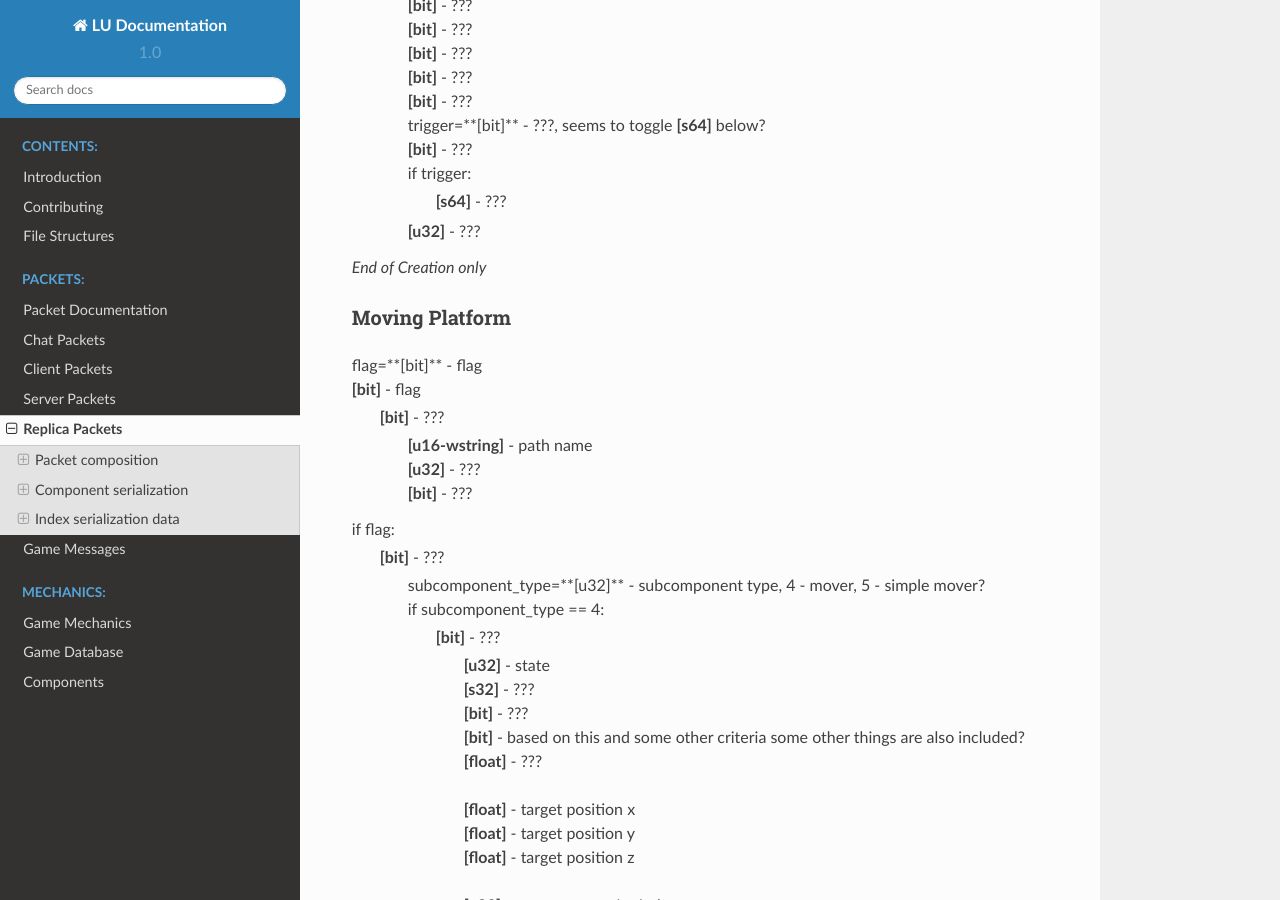
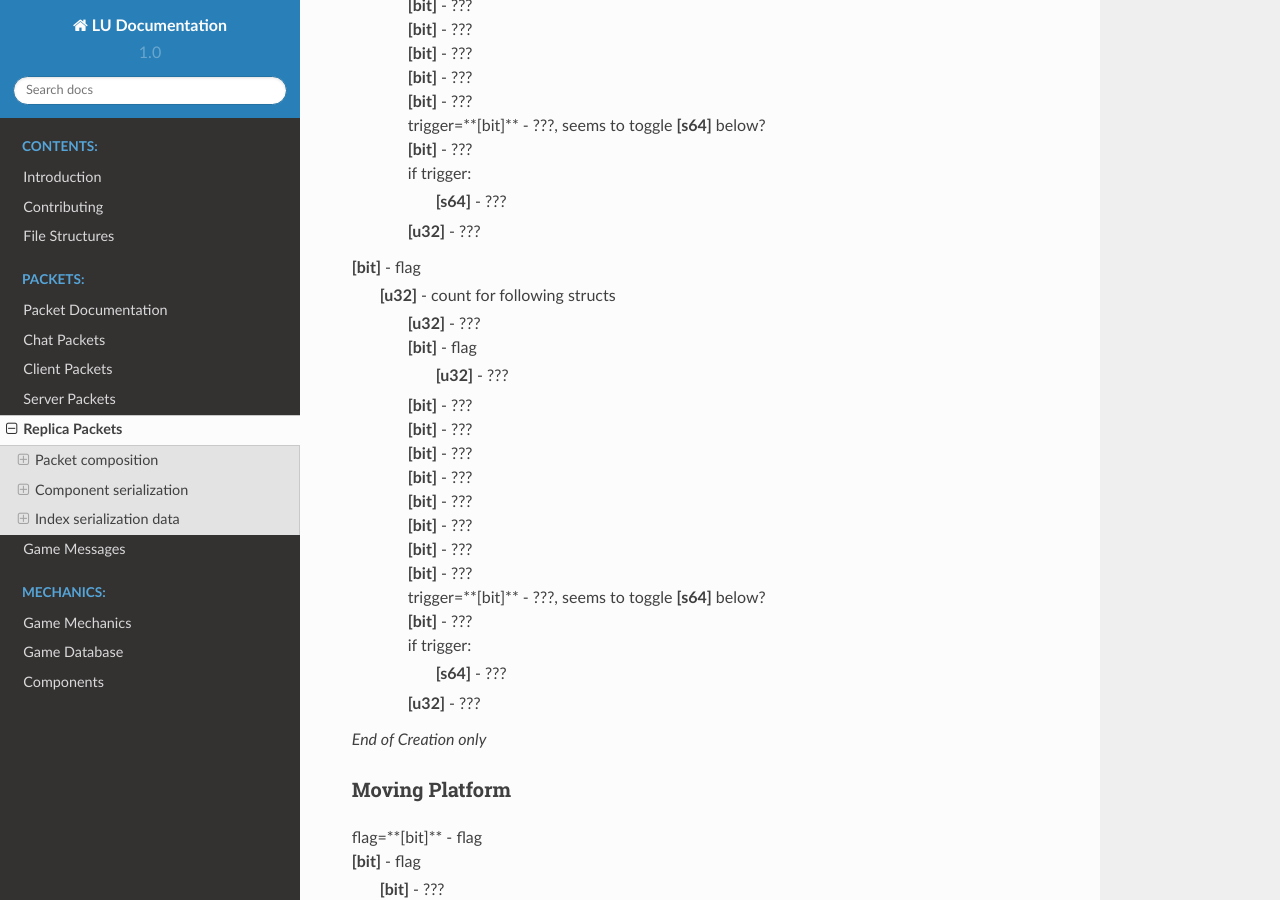
Before and after one commit to LUDevNet/Docs, a Sphinx documentation site: the page built from docs/replica.rst, in a window 1280 px wide and 900 px high, scrolled down 15489 px. Built offline with Sphinx 7.4.7 and the Read the Docs theme 2.0.0, drawn with Linux system fonts in a browser that asks for light colours; pages that are not in the unit, such as notebooks, are missing from menus.

Commit message:
Fix Destructible

```diff
--- a/docs/replica.rst
+++ b/docs/replica.rst
@@ -606,6 +606,24 @@ Destructible ($+939820)
 | 		if trigger:
 | 			**[s64]** - ???
 | 		**[u32]** - ???
+| **[bit]** - flag
+| 	**[u32]** - count for following structs
+| 		**[u32]** - ???
+| 		**[bit]** - flag
+| 			**[u32]** - ???
+| 		**[bit]** - ???
+| 		**[bit]** - ???
+| 		**[bit]** - ???
+| 		**[bit]** - ???
+| 		**[bit]** - ???
+| 		**[bit]** - ???
+| 		**[bit]** - ???
+| 		**[bit]** - ???
+| 		trigger=**[bit]** - ???, seems to toggle **[s64]** below?
+| 		**[bit]** - ???
+| 		if trigger:
+| 			**[s64]** - ???
+| 		**[u32]** - ???
 | *End of Creation only*
 
 
```
